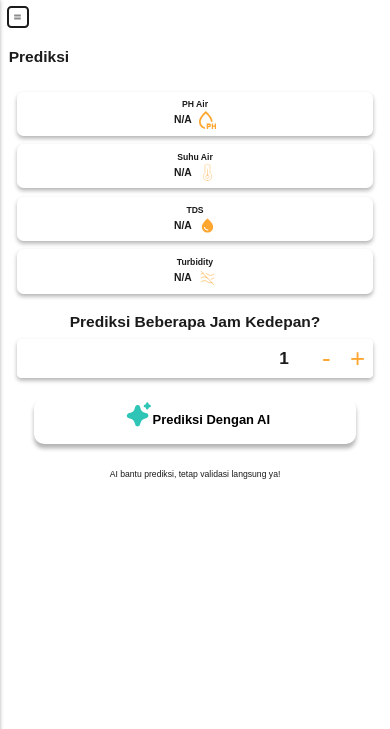
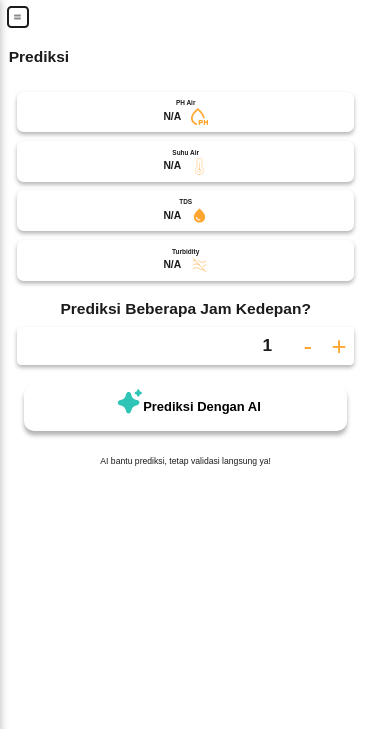
Before and after one commit to HafizhHabiibi/project-nilointellis-pkmkc2025-web, a Flask app: template app/templates/prediksi.html in a window 390 px wide. Shown: the top 729 px of the page. Run offline with Flask 3, Linux system fonts and the light colour scheme; the template is opened without the code that fills it, so the values that code supplies are empty; parts of the project's set-up code (start-up, migrations or seed data) failed here and were passed over.

Commit message:
Revert "fix: Memperbaiki tampilan responsif"
This reverts commit b62f2c836822de42b8c98f6b58d4c699bd89603b.

```diff
--- a/app/static/css/dashboard.css
+++ b/app/static/css/dashboard.css
@@ -16,7 +16,6 @@
   text-align: center;
   height: fit-content;
   margin: 2rem 0;
-  margin-left: 3.5rem;
   overflow: auto;
   scroll-snap-type: both mandatory;
   white-space: nowrap;
@@ -39,7 +38,7 @@
   border-radius: 0.75rem; /* 12px */
   padding: 1.5rem 3rem; /* 15px 20px */
   background-color: var(--primary);
-  box-shadow: 0rem 0.3rem 0.5rem 0 rgba(0, 0, 0, 0.3); /* 3px 3px */
+  box-shadow: 0 0.3rem 0.5rem 0 rgba(0, 0, 0, 0.3); /* 3px 3px */
   flex: 1 1 calc(25% - 0.75rem);
   min-width: 200px;
   max-width: 300px;
@@ -48,7 +47,7 @@
 
 .boxes .box .text{
   white-space: nowrap;
-  font-size: 1.4rem;
+  font-size: 0.9rem;
   font-weight: 600;
   color: var(--hitam);
 }
@@ -60,7 +59,7 @@
   display: flex;
   align-items: center;
   justify-content: center;
-  gap: 0.2rem;
+  gap: 0.5rem;
 }
 
 .boxes .box .imgLogo{
@@ -95,20 +94,17 @@
 .filter-controls {
   display: flex;
   justify-content: right;
-  margin: 1rem 0;
+  margin: 2rem 0;
   margin-bottom: 0.5rem;
-  gap: 1rem;
 }
 
 .btn-filter {
-  width: 100%;
   color: var(--hitam);
   padding: 1.4rem 0rem;
   border-radius: 0.5rem;
   font-weight: 600;
   font-size: 1rem;
   border: 0.15rem solid var(--ijo-sage);
-  box-sizing: border-box;
 }
 
 .dropdown-filter-svg {
@@ -238,34 +234,7 @@
 }
 
 /* Responsive Design */
-@media (max-width: 2560px) {
-  .container {
-    max-width: 2560px;
-  }
-
-  .container .boxes {
-    gap: 0.9rem;
-  }
-
-  .container .boxes .box {
-    flex: 1 1 calc(50% - 0.45rem);
-    min-width: 320px;
-    max-width: none;
-    padding: 1.2rem 2.5rem;
-  }
-
-  .boxes .box .number {
-    font-size: 2.4rem;
-  }
-
-  .boxes .box .imgLogo {
-    width: 3.2rem;
-    height: 3.2rem;
-    margin-left: 1.2rem;
-  }
-}
-
-@media (max-width: 1440px) {
+@media (max-width: 1200px) {
   .container .boxes {
     gap: 0.8rem;
   }
@@ -286,10 +255,6 @@
     height: 3.2rem;
     margin-left: 1.2rem;
   }
-
-  .chart-row {
-    flex-direction: column;
-  }
 }
 
 @media (max-width: 992px) {
@@ -304,7 +269,7 @@
   }
 
   .boxes .box .text {
-    font-size: 1.1rem;
+    font-size: 0.87rem;
   }
 
   .boxes .box .number {
@@ -334,7 +299,7 @@
   }
 
   .boxes .box .text {
-    font-size: 1.2rem;
+    font-size: 0.85rem;
   }
 
   .boxes .box .number {
@@ -352,6 +317,10 @@
     gap: 0.5rem;
   }
 
+  .chart-row {
+    flex-direction: column;
+  }
+
   .statistics-table {
     overflow-x: auto;
   }
@@ -365,7 +334,7 @@
 
 @media (max-width: 576px) {
   .container {
-    width: auto;
+    width: 95%;
     margin: 1rem 0;
   }
 
@@ -374,7 +343,7 @@
   }
 
   .boxes .box .text {
-    font-size: 1.2rem;
+    font-size: 0.8rem;
   }
 
   .boxes .box .number {
@@ -403,7 +372,7 @@
   }
 
   .boxes .box .text {
-    font-size: 1rem;
+    font-size: 0.75rem;
   }
 
   .boxes .box .number {
@@ -423,7 +392,7 @@
   }
 
   .boxes .box .text {
-    font-size: 0.95rem;
+    font-size: 0.7rem;
   }
 
   .boxes .box .number {
--- a/app/static/css/style.css
+++ b/app/static/css/style.css
@@ -98,12 +98,12 @@
     padding-top: 3rem;
     position: fixed;
     height: 100%;
-    box-shadow: 0rem 0 0.5rem rgba(0, 0, 0, 0.4);
+    box-shadow: 0rem 0 1rem rgba(0, 0, 0, 0.3);
     text-align: center;
 }
 
 .title{
-    font-size: 2.5rem; /* 48px -> 3rem */
+    font-size: 3rem; /* 48px -> 3rem */
     color: var(--hitam);
     font-weight: 750;
     margin-bottom: 1.5rem;
@@ -111,7 +111,7 @@
 
 .sidebar a {
     color: var(--hitam);
-    font-size: 1.4rem; /* 24px -> 1.5rem */
+    font-size: 1.3rem; /* 24px -> 1.5rem */
     text-decoration: none;
     padding: 1.7rem 3.5rem;
     display: block;
@@ -142,15 +142,14 @@
 
 /* content main */
 .main-content {
-    margin-left: 20.5rem;
+    margin-left: 22rem;
     background-color: var(--primary);
     width: 100%;
 }
 
 .title2{
-    font-size: 2.2rem;
+    font-size: 2.25rem;
     /* margin-top: 2.4rem; */
-    margin-left: 2.25rem;
     padding-top: 3rem;
 }
 
@@ -283,14 +282,8 @@
 
 /* responsive */
 
-/* TV */
-@media (max-width: 2560px) {
-    html {
-        font-size: 1.5rem;
-    }
-}
 /* laptop */
-@media (max-width: 1440px) {
+@media (max-width: 1366px) {
     html {
         font-size: 75%;
     }
@@ -356,10 +349,6 @@
         font-size: 1.2rem;
         padding: 1.2rem;
     }
-
-    .title2 {
-        margin-left: 0;
-    }
 }
 
 /* mobile */
--- a/app/templates/layout_dashboard.html
+++ b/app/templates/layout_dashboard.html
@@ -57,7 +57,7 @@
     </main>
 
     <!-- Logout Confirmation Modal -->
-    <div class="modal fade" id="logoutModal" tabindex="-1" aria-labelledby="logoutModalLabel">
+    <div class="modal fade" id="logoutModal" tabindex="-1" aria-labelledby="logoutModalLabel" aria-hidden="true">
         <div class="modal-dialog modal-dialog-centered">
             <div class="modal-content logout-modal">
                 <div class="modal-header border-0">
```
Also changed, not shown: app/static/css/monitoring.css (+0 -15 lines), app/templates/dashboard.html (+7 -9 lines).
